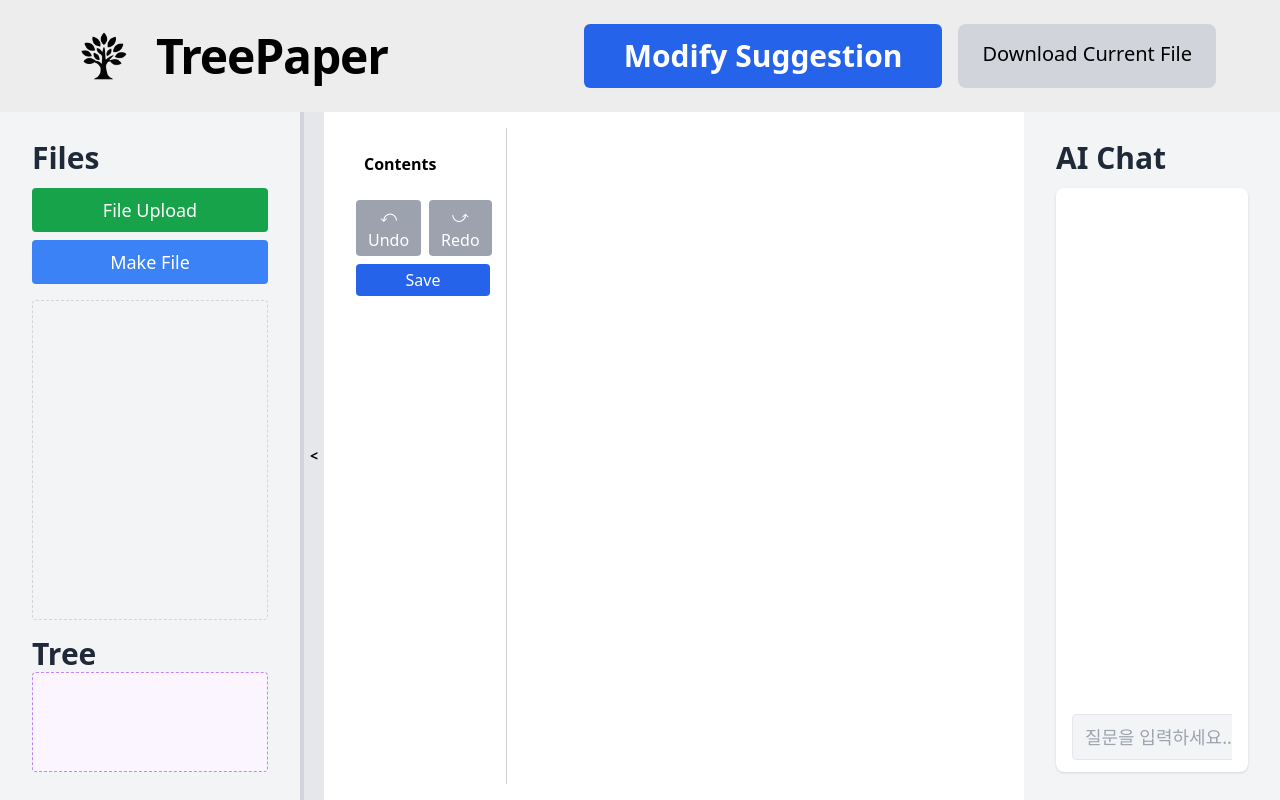
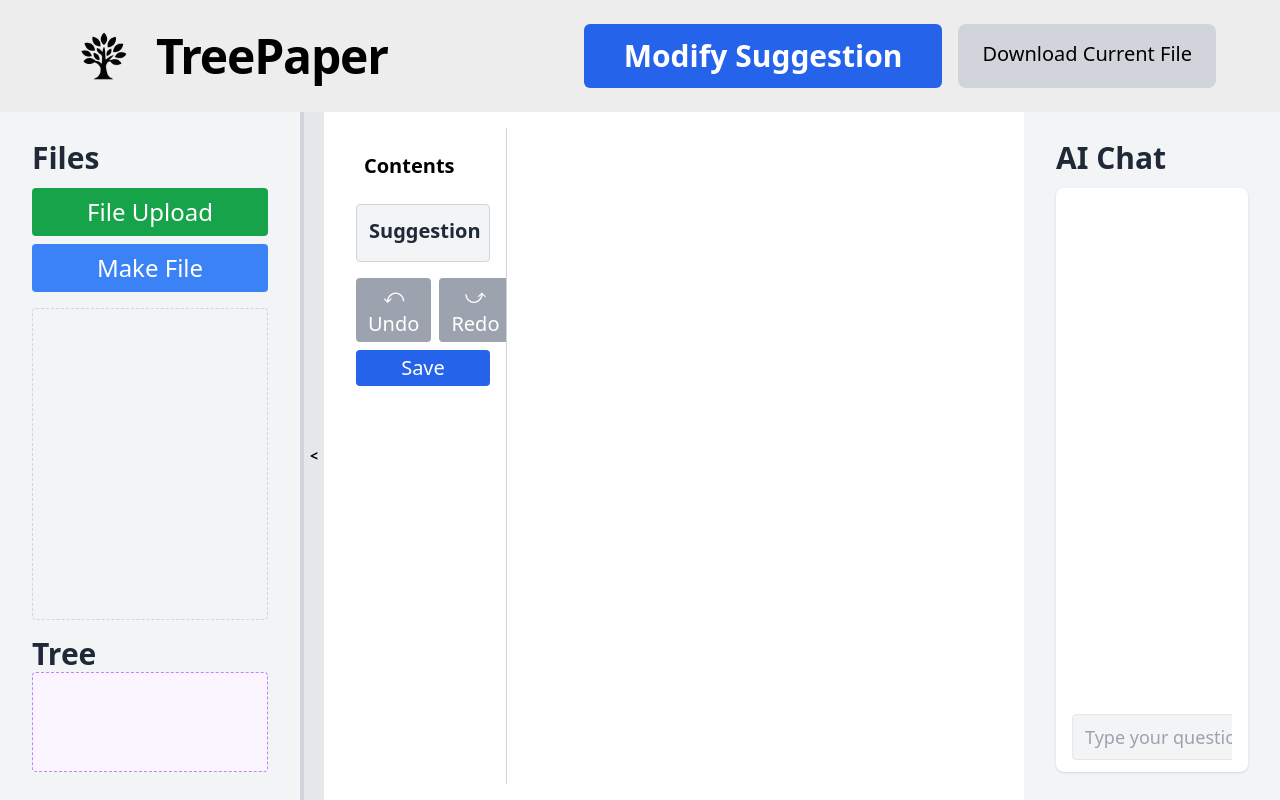
Before and after one commit to Tree-LLM/frontend, a React (Vite) app: page / in a window 1280 px wide. Built offline with nearby package versions, Linux system fonts and the light colour scheme.

Commit message:
feat: add suggestion space

```diff
--- a/src/components/FeedbackPanel.tsx
+++ b/src/components/FeedbackPanel.tsx
@@ -49,7 +49,7 @@ const FeedbackPanel: React.FC<FeedbackPanelProps> = ({
             className="flex-1 px-3 py-2 rounded border text-lg bg-gray-100 text-black min-w-[200px]"
             value={chatInput}
             onChange={onChatInputChange}
-            placeholder="질문을 입력하세요..."
+            placeholder="Type your question here..."
           />
           <button
             onClick={() => {
@@ -57,7 +57,7 @@ const FeedbackPanel: React.FC<FeedbackPanelProps> = ({
             }}
             className="px-4 py-2 bg-green-600 text-white text-lg rounded hover:bg-green-700"
           >
-            전송
+            send
           </button>
         </div>
       </div>
--- a/src/components/FileSidebar.tsx
+++ b/src/components/FileSidebar.tsx
@@ -73,7 +73,7 @@ const FileSidebar: React.FC<FileSidebarProps> = ({
         />
         <button
           onClick={() => fileInputRef.current?.click()}
-          className="px-3 py-2 bg-green-600 text-white rounded hover:bg-green-700 w-full text-lg"
+          className="px-3 py-2 bg-green-600 text-white rounded hover:bg-green-700 w-full text-2xl"
         >
           File Upload
         </button>
@@ -83,7 +83,7 @@ const FileSidebar: React.FC<FileSidebarProps> = ({
       <div className="mb-4">
         <button
           onClick={onAddTestFile}
-          className="px-3 py-2 bg-blue-500 text-white rounded hover:bg-blue-600 w-full text-lg"
+          className="px-3 py-2 bg-blue-500 text-white rounded hover:bg-blue-600 w-full text-2xl"
         >
           Make File
         </button>
--- a/src/components/Viewer.tsx
+++ b/src/components/Viewer.tsx
@@ -19,17 +19,16 @@ export default function Viewer({ title, content, onSave, onUndo }: Props) {
   const [history, setHistory] = useState<string[]>([]);
   const [future, setFuture] = useState<string[]>([]);
 
-  // 외부 content가 바뀌었을 때 초기화
+  const [suggestion, setSuggestion] = useState<string>(''); // Suggestion 추가
+
   useEffect(() => {
     setText(content);
   }, [content]);
 
-  // text가 바뀌면 heading도 갱신
   useEffect(() => {
     setHeadings(parseHeadings(text));
   }, [text]);
 
-  // 최초 렌더링 시 HTML 생성
   useEffect(() => {
     updateEditorHTML(content);
   }, [content]);
@@ -52,27 +51,31 @@ export default function Viewer({ title, content, onSave, onUndo }: Props) {
     const el = document.getElementById(id);
     if (el) el.scrollIntoView({ behavior: 'smooth', block: 'start' });
 
+    // 문단 강조
     if (editorRef.current) {
       const children = editorRef.current.children;
       for (let i = 0; i < children.length; i++) {
         const p = children[i] as HTMLElement;
         const isSelected = p.id === id;
-        if (isSelected) {
-          p.style.color = '#2563eb';
-          p.style.fontWeight = 'bold';
-        } else {
-          p.style.color = '';
-          p.style.fontWeight = '';
+        p.style.color = isSelected ? '#2563eb' : '';
+        p.style.fontWeight = isSelected ? 'bold' : '';
       }
     }
-    }
+
+    // Suggestion mock 연결
+    const mockSuggestions: { [key: string]: string } = {
+      'heading-0': '이 문단은 배경 설명이 부족하므로 연구 동기를 보완하세요.',
+      'heading-1': '이 문단은 중복된 정보가 있습니다. 간결하게 정리해보세요.',
+      'heading-2': '이 문단은 핵심 메시지가 불명확하니 마지막 문장을 강조하세요.',
+    };
+    setSuggestion(mockSuggestions[id] || 'No suggestions');
   };
 
   const handleInputChange = () => {
     if (editorRef.current) {
       const newHTML = editorRef.current.innerHTML;
-      setHistory((prev) => [...prev, text]); // 현재 text를 history에 저장
-      setFuture([]); // redo stack 초기화
+      setHistory((prev) => [...prev, text]);
+      setFuture([]);
       setText(newHTML);
     }
   };
@@ -84,7 +87,7 @@ export default function Viewer({ title, content, onSave, onUndo }: Props) {
     setFuture((next) => [text, ...next]);
     setText(previous);
     updateEditorHTML(previous);
-    onUndo(); // 외부 처리
+    onUndo();
   };
 
   const handleRedo = () => {
@@ -102,26 +105,31 @@ export default function Viewer({ title, content, onSave, onUndo }: Props) {
 
   return (
     <div className="flex h-full">
-      {/* 왼쪽 Contents Tree */}
-      <div className="w-1/4 border-r border-gray-300 p-4 overflow-y-auto">
-
+      {/* 왼쪽 Contents Tree + Suggestion */}
+      <div className="text-xl w-1/4 border-r border-gray-300 p-4 overflow-y-auto">
         <ContentsTree
           headings={headings}
           onSelect={handleSelectHeading}
           selectedId={selectedId}
         />
 
-        {/* Undo / Redo 버튼 */}
+        {/* Suggestion 박스 왼쪽에 표시 */}
+        <div className="mt-4 p-3 bg-gray-100 rounded border border-gray-300 text-m text-gray-800">
+          <div className="font-semibold mb-1">Suggestion</div>
+          <div>{suggestion}</div>
+        </div>
+
+        {/* Undo / Redo */}
         <div className="mt-4 flex space-x-2">
           <button
             onClick={handleUndo}
-            className="flex-1 bg-gray-400 text-white px-3 py-1 rounded hover:bg-gray-500 flex items-center justify-center"
+            className="flex-1 bg-gray-400 text-white px-3 py-1 rounded hover:bg-gray-500"
           >
             ⤺ Undo
           </button>
           <button
             onClick={handleRedo}
-            className="flex-1 bg-gray-400 text-white px-3 py-1 rounded hover:bg-gray-500 flex items-center justify-center"
+            className="flex-1 bg-gray-400 text-white px-3 py-1 rounded hover:bg-gray-500"
           >
             ⤻ Redo
           </button>
@@ -137,17 +145,16 @@ export default function Viewer({ title, content, onSave, onUndo }: Props) {
       </div>
 
       {/* 오른쪽 에디터 */}
+      <div className="w-3/4 text-xl">
         <div
           ref={editorRef}
           contentEditable
           suppressContentEditableWarning
           onInput={handleInputChange}
-        className="w-3/4 p-6 overflow-y-auto outline-none"
-        style={{
-          lineHeight: '1.6',
-          whiteSpace: 'normal',
-        }}
+          className="p-6 h-full overflow-y-auto outline-none"
+          style={{ lineHeight: '1.6', whiteSpace: 'normal' }}
         />
+      </div>
     </div>
   );
 }
--- a/src/pages/ChatPage.tsx
+++ b/src/pages/ChatPage.tsx
@@ -17,7 +17,7 @@ const ChatPage = () => {
     setChatInput('');
 
     setTimeout(() => {
-      setChatHistory(prev => [...prev, { sender: 'ai', message: 'AI 응답 예시입니다.' }]);
+      setChatHistory(prev => [...prev, { sender: 'ai', message: 'AI answer' }]);
     }, 800);
   };
 
```
Lines whose indentation alone changed are shown as unchanged.
